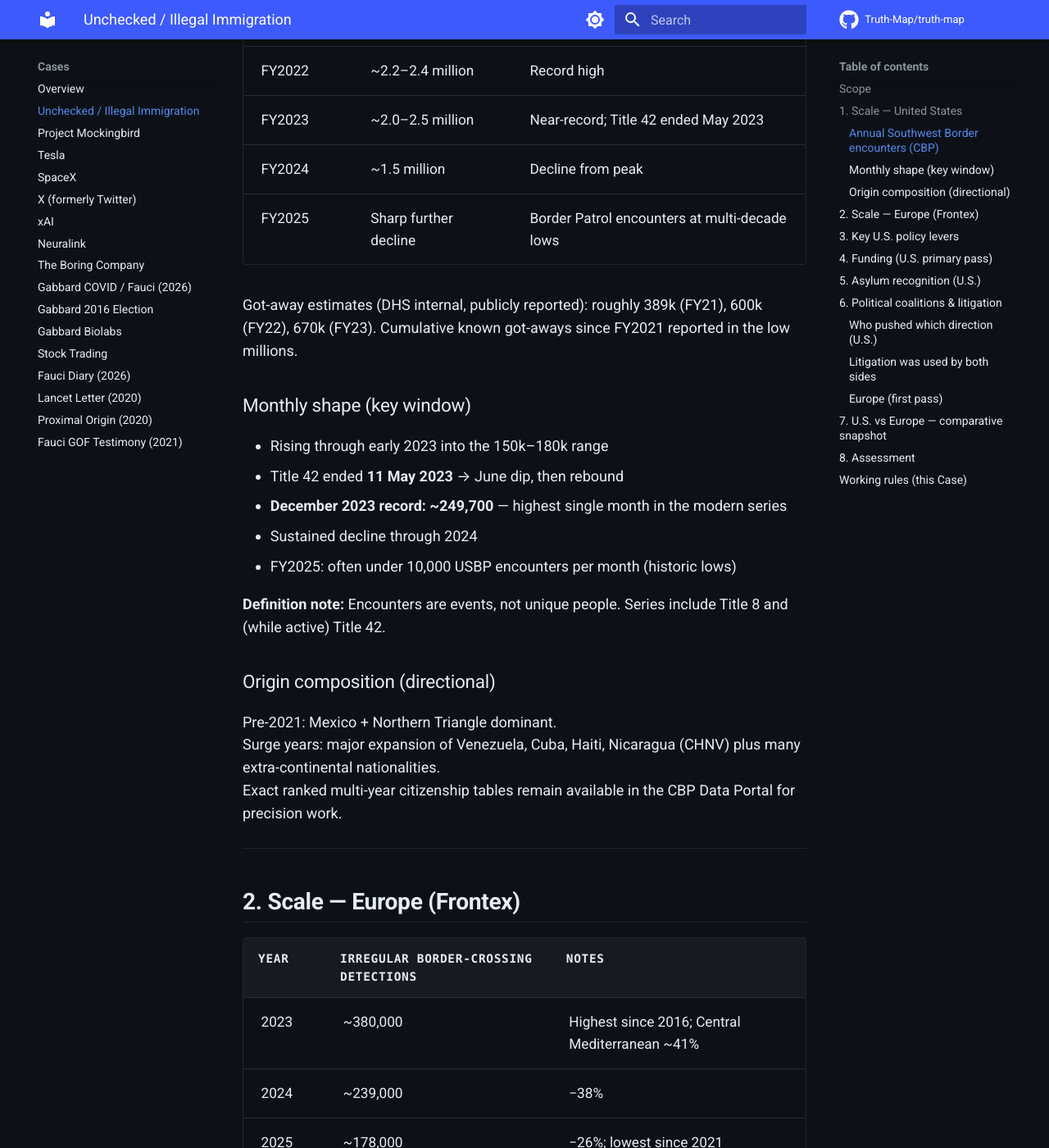
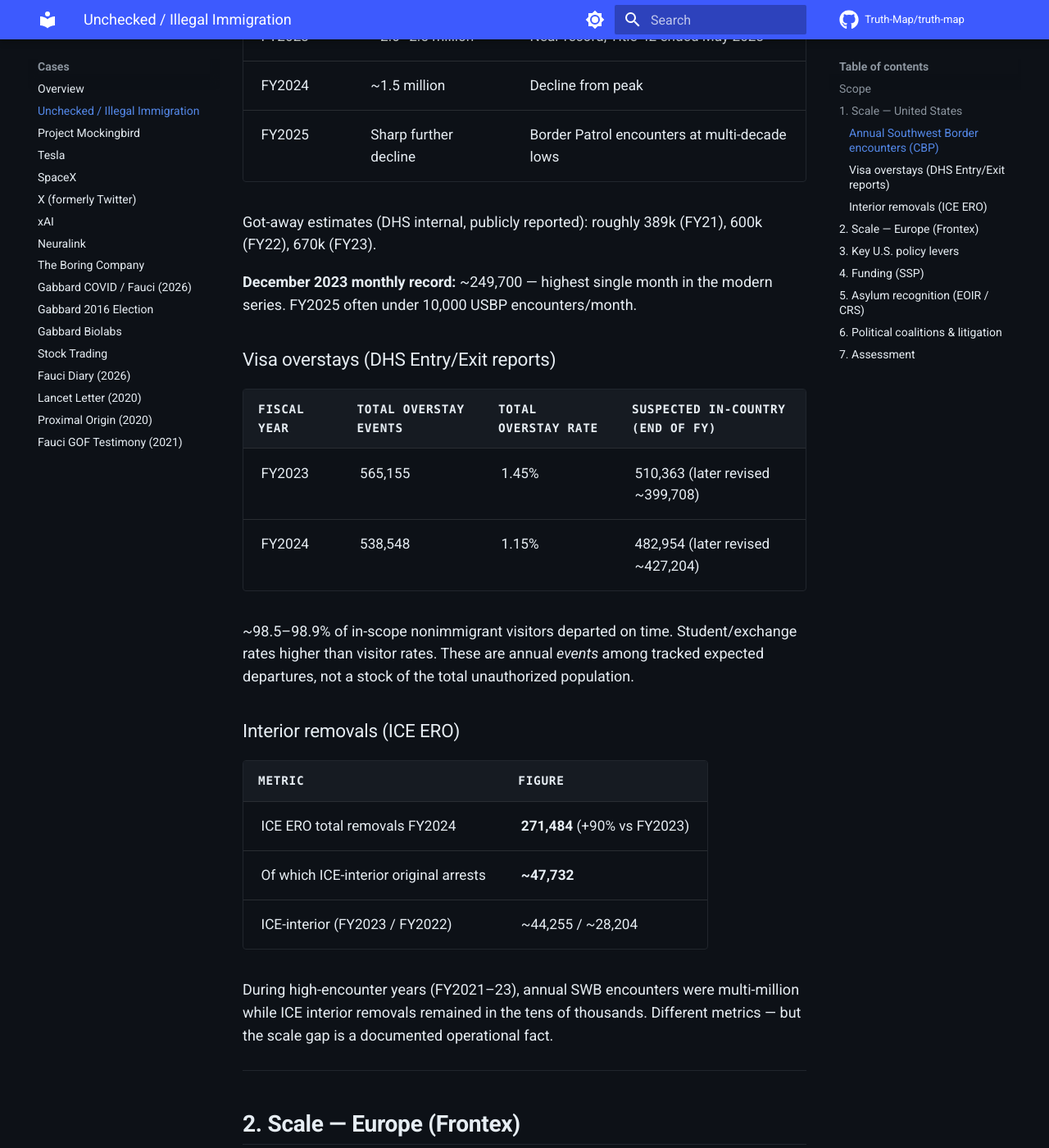
Before and after one commit to BnBCleaners/truth-map, an MkDocs documentation site: the page built from docs/cases/unchecked-illegal-immigration.md, in a window 1280 px wide and 1400 px high, scrolled down 1160 px. Shown: the whole window at 82% size. Built offline with MkDocs 1.6.1 and Material for MkDocs 9.7.7, drawn with Linux system fonts in a browser that asks for light colours; comment, search, counter and statistics services are not loaded; some of the changed text lies outside the part shown.

Commit message:
Immigration Case: add DHS visa overstay rates (FY23–24) and ICE interior/total removals; completeness ~99%

```diff
--- a/docs/cases/unchecked-illegal-immigration.md
+++ b/docs/cases/unchecked-illegal-immigration.md
@@ -13,9 +13,7 @@ This Case examines large-scale unauthorized / illegal / irregular migration into
 
 **In scope:** Unauthorized entry, visa overstays that become illegal presence, asylum systems interacting with enforcement, facilitation networks, and funding trails that can be documented with primary sources.
 
-**Out of scope (unless a specific Angle later requires them):** Ordinary legal immigration pathways and properly adjudicated refugee resettlement under the 1951 Refugee Convention.
-
-Definitions follow primary legal and statistical sources (CBP, Frontex, UN DESA/IOM, national asylum authorities).
+Definitions follow primary legal and statistical sources (CBP, Frontex, DHS Entry/Exit reports, ICE ERO).
 
 ---
 
@@ -31,37 +29,40 @@ Definitions follow primary legal and statistical sources (CBP, Frontex, UN DESA/
 | FY2024 | ~1.5 million | Decline from peak |
 | FY2025 | Sharp further decline | Border Patrol encounters at multi-decade lows |
 
-Got-away estimates (DHS internal, publicly reported): roughly 389k (FY21), 600k (FY22), 670k (FY23). Cumulative known got-aways since FY2021 reported in the low millions.
+Got-away estimates (DHS internal, publicly reported): roughly 389k (FY21), 600k (FY22), 670k (FY23).
 
-### Monthly shape (key window)
+**December 2023 monthly record:** ~249,700 — highest single month in the modern series. FY2025 often under 10,000 USBP encounters/month.
 
-- Rising through early 2023 into the 150k–180k range
-- Title 42 ended **11 May 2023** → June dip, then rebound
-- **December 2023 record: ~249,700** — highest single month in the modern series
-- Sustained decline through 2024
-- FY2025: often under 10,000 USBP encounters per month (historic lows)
+### Visa overstays (DHS Entry/Exit reports)
 
-**Definition note:** Encounters are events, not unique people. Series include Title 8 and (while active) Title 42.
+| Fiscal Year | Total overstay events | Total overstay rate | Suspected in-country (end of FY) |
+|-------------|----------------------|---------------------|----------------------------------|
+| FY2023 | 565,155 | 1.45% | 510,363 (later revised ~399,708) |
+| FY2024 | 538,548 | 1.15% | 482,954 (later revised ~427,204) |
 
-### Origin composition (directional)
+~98.5–98.9% of in-scope nonimmigrant visitors departed on time. Student/exchange rates higher than visitor rates. These are annual *events* among tracked expected departures, not a stock of the total unauthorized population.
 
-Pre-2021: Mexico + Northern Triangle dominant.
-Surge years: major expansion of Venezuela, Cuba, Haiti, Nicaragua (CHNV) plus many extra-continental nationalities.
-Exact ranked multi-year citizenship tables remain available in the CBP Data Portal for precision work.
+### Interior removals (ICE ERO)
+
+| Metric | Figure |
+|--------|--------|
+| ICE ERO total removals FY2024 | **271,484** (+90% vs FY2023) |
+| Of which ICE-interior original arrests | **~47,732** |
+| ICE-interior (FY2023 / FY2022) | ~44,255 / ~28,204 |
+
+During high-encounter years (FY2021–23), annual SWB encounters were multi-million while ICE interior removals remained in the tens of thousands. Different metrics — but the scale gap is a documented operational fact.
 
 ---
 
 ## 2. Scale — Europe (Frontex)
 
-| Year | Irregular border-crossing detections | Notes |
-|------|--------------------------------------|-------|
-| 2023 | ~380,000 | Highest since 2016; Central Mediterranean ~41% |
+| Year | Irregular detections | Notes |
+|------|---------------------|-------|
+| 2023 | ~380,000 | Highest since 2016 |
 | 2024 | ~239,000 | −38% |
 | 2025 | ~178,000 | −26%; lowest since 2021 |
 
-**Routes:** Central Mediterranean remained the most active even as totals fell. Western Balkans and Western Africa saw strong declines; Western Mediterranean occasionally increased.
-
-**2025 top detected nationalities (Frontex public statements):** Bangladeshis, Egyptians, Afghans. Earlier peak years featured Syria, Guinea, Côte d'Ivoire prominently.
+Central Mediterranean remained the dominant route.
 
 ---
 
@@ -69,33 +70,24 @@ Exact ranked multi-year citizenship tables remain available in the CBP Data Port
 
 | Policy | Facts |
 |--------|-------|
-| **Title 42** | Active Mar 2020 – 11 May 2023. ~3 million expulsions over its life |
-| **Title 42 end** | Full shift to Title 8 processing |
+| **Title 42** | Mar 2020 – 11 May 2023; ~3 million expulsions |
 | **CBP One** | >900,000 successful appointments by late 2024 |
-| **CHNV parole** | Cubans 110,240 · Haitians 211,040 · Nicaraguans 93,080 · Venezuelans 117,320 · **Total ~531,700** (late 2024 cumulative). Between-ports encounters of these nationalities fell ~91%. Program terminated early 2025 |
-
-CHNV monthly trajectory: rapid 2023 ramp toward the 30,000/month design rate → high throughput mid/late 2023 → clear decline through 2024 → termination 2025.
+| **CHNV parole** | **~531,700** cumulative (late 2024); between-ports CHNV encounters −91%; terminated early 2025 |
 
 ---
 
-## 4. Funding (U.S. primary pass)
+## 4. Funding (SSP)
 
-**Shelter and Services Program (SSP)** — DHS/FEMA:
+| FY | Amount |
+|----|--------|
+| 2023 | $363.8M awarded (56 entities) |
+| 2024 | $640.9M available |
 
-| FY | Amount | Recipients |
-|----|--------|------------|
-| 2023 | $363.8 million awarded | 56 entities (state/local + NGOs; nearly half to NGOs) |
-| 2024 | $640.9 million available | Allocation + competitive rounds |
-
-Documented high-value recipients include Catholic Charities (Diocese of San Diego), Pima County AZ, Maricopa County AZ, El Paso County TX, Riverside County CA, Yuma area, and City/County of Denver.
-
-**Label:** Scale and stated purpose (post-release shelter, food, transport, medical care) = Confirmed. Claims that this funding *caused* increased illegal crossings = Contested.
+**Label:** Scale and stated purpose Confirmed. Causation of higher illegal crossings Contested.
 
 ---
 
-## 5. Asylum recognition (U.S.)
-
-EOIR outcomes (CRS analysis of total outcomes):
+## 5. Asylum recognition (EOIR / CRS)
 
 | FY | Grant rate | Denial rate |
 |----|------------|-------------|
@@ -103,74 +95,20 @@ EOIR outcomes (CRS analysis of total outcomes):
 | 2024 | 12.0% | 14.3% |
 | 2025 | 9.9% | 30.8% |
 
-Merit-only rates (TRAC) were higher in some periods and showed a sharp decline into 2025. Rates vary widely by nationality, court, and judge.
-
 ---
 
 ## 6. Political coalitions & litigation
 
-### Who pushed which direction (U.S.)
-
-| Side | Actors / tools |
-|------|----------------|
-| **Higher enforcement** | Trump 2nd-term executive posture; Republican border bills (e.g. H.R. 2); Texas and other state measures; FAIR, CIS, NumbersUSA, IRLI |
-| **Lower enforcement intensity / opposition to restrictions** | Biden-era policy mix (Title 42 end, CHNV, SSP, CBP One); Democratic opposition to strict packages; sanctuary jurisdictions; ACLU affiliates, American Immigration Council, immigrant-rights NGOs |
-
-### Litigation was used by both sides
-
-- Texas (+ Missouri) sued to force reinstatement of Remain in Mexico (MPP)
-- Federal government sued Texas over buoys and razor wire
-- ACLU + partners sued the Biden administration over post-Title 42 asylum limits and the June 2024 restrictions
-- Earlier blocks of Trump-era asylum/entry rules
-
-Courts functioned as a central veto player in both directions.
-
-### Europe (first pass)
-
-| Actor | Posture |
-|-------|---------|
-| **Italy (Meloni)** | High-enforcement / externalization (Italy–Albania protocol) despite judicial obstacles |
-| **Denmark (Social Democrats)** | Sustained center-left hard line framed as protecting the welfare state |
-| **Multiple Schengen states** | Temporary internal border controls |
-| **EU Migration Pact 2024** | Compromise architecture; implementation contested |
-| **NGO / protection side** | Rescue obligations, asylum access, challenges to externalization |
+Higher-enforcement actors (Trump 2nd term, border states, FAIR/CIS/NumbersUSA) vs lower-intensity / restriction-opposition actors (Biden-era policy mix, sanctuary jurisdictions, ACLU and immigrant-rights NGOs). Litigation used by **both** sides. Europe: Italy externalization, Denmark Social Democrat hard line, Schengen temporary controls, EU Pact, NGO/protection side.
 
 ---
 
-## 7. U.S. vs Europe — comparative snapshot
+## 7. Assessment
 
-| Dimension | United States | Europe |
-|-----------|---------------|--------|
-| Peak | Multi-million/year; Dec 2023 monthly record ~249.7k | ~380k detections (2023) |
-| 2024–25 | Collapse to historic lows | Decline to ~178k (2025) |
-| Lawful pressure valve | Large discretionary parole (CHNV ~532k) + CBP One | Weaker equivalent; externalization attempts hit judicial walls |
-| Multi-level conflict | Federal vs states; heavy litigation both ways | Member-state vs EU law/courts |
-| Center-left hard line | Limited at national Democratic level 2021–24 | Denmark Social Democrats — explicit and sustained |
-| Intentionality claims | Contested | Contested |
+**Confirmed:** Large unauthorized flows; policy effects on volumes; coalition conflict; funding relationships; overstay rates and removal counts from primary DHS/ICE sources.
+
+**Contested:** Intentional design of the surge; foreign-adversary direction; funding→crossings causation; “adequate” interior enforcement as a normative claim.
 
 ---
 
-## 8. Assessment
-
-**Confirmed**
-Large unauthorized flows into the U.S. and Europe are documented in official statistics. Policy choices (Title 42 end, parole programs, release practices, funding for post-release services) had measurable effects on volumes and composition. Political coalitions consistently pushed opposite directions of enforcement intensity. Funding relationships between governments and service/advocacy organizations exist and can be traced.
-
-**Contested**
-Claims that the unauthorized surge was the *intended objective* of policy rather than a tolerated or under-estimated byproduct. Claims of centralized foreign-adversary direction of the flows. Strength of any causal link from specific funding streams to higher illegal entries.
-
-**Unsupported at this stage**
-Any blanket assertion that the entire phenomenon was either purely spontaneous or purely orchestrated.
-
----
-
-## Working rules (this Case)
-
-1. Primary sources first (official statistics, legislation, court records, funding disclosures).
-2. “Illegal / unauthorized / irregular” used as legal and statistical terms.
-3. Strong political framings on all sides are recorded and labeled; never treated as the KB’s conclusion.
-4. Intentionality claims begin as Contested.
-5. Entity and funding cards created only when an active Angle requires them.
-
----
-
-*Full research file with complete tables, source notes, and expansion history is maintained in the project knowledge base.*
+*Full research file with complete tables and source notes is maintained in the project knowledge base.*
```
Also changed, not shown: other parts of docs/cases/unchecked-illegal-immigration.md (+1 -1 lines).
